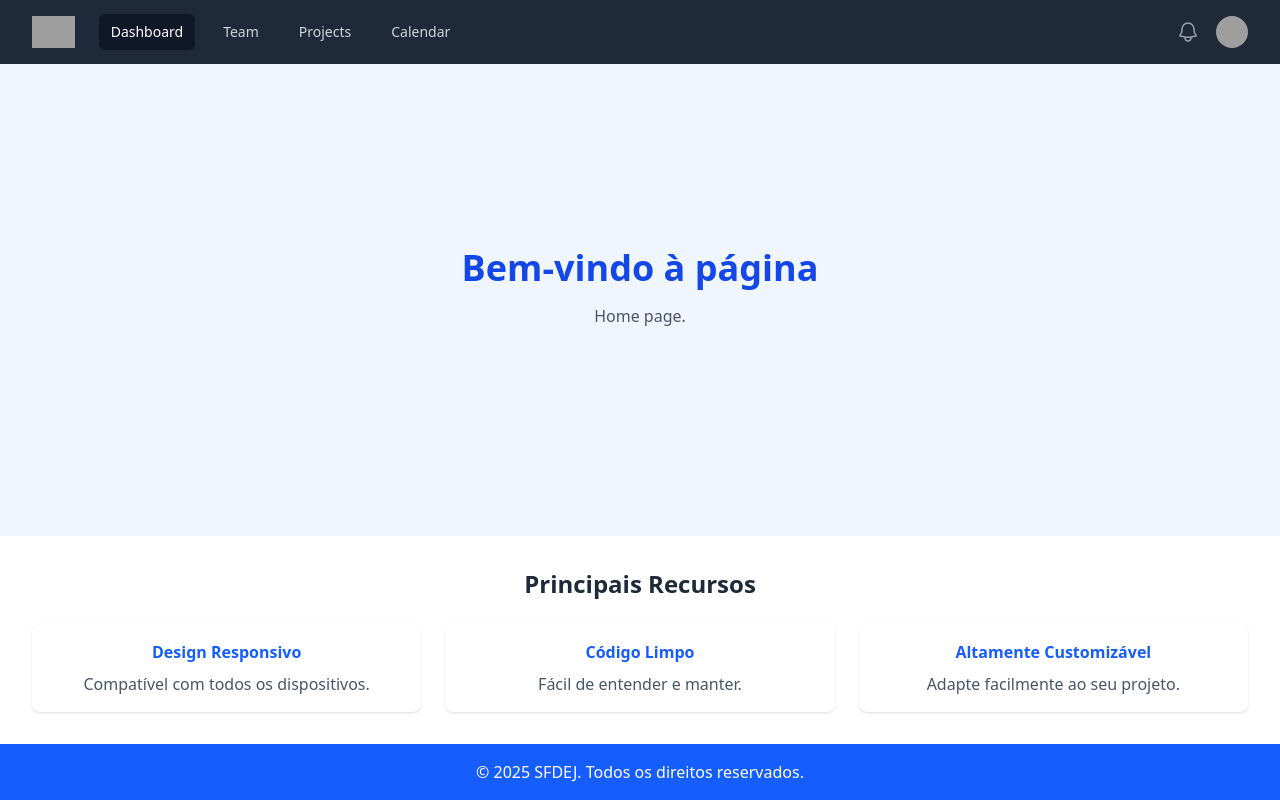
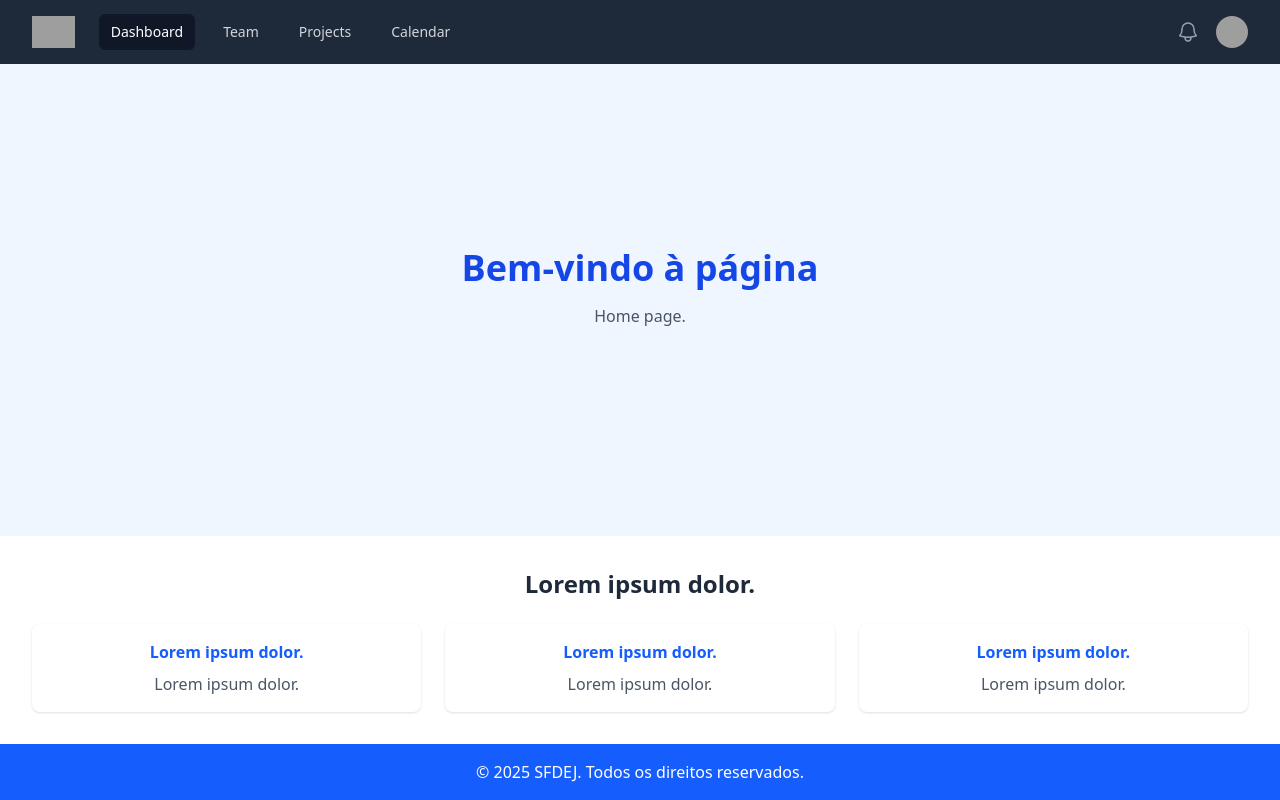
Before and after one commit to LeeEros/SFDEJ, a React (Vite) app in the folder frontend/: page /home in a window 1280 px wide. Built offline with nearby package versions, Linux system fonts and the light colour scheme; grey boxes are pictures that could not be loaded.

Commit message:
Update home.tsx

```diff
--- a/frontend/src/components/home.tsx
+++ b/frontend/src/components/home.tsx
@@ -19,19 +19,19 @@ function HomePage() {
 
 
       <section id="features" className="p-8 bg-white">
-        <h3 className="text-2xl font-semibold text-center text-gray-800 mb-6">Principais Recursos</h3>
+        <h3 className="text-2xl font-semibold text-center text-gray-800 mb-6">Lorem ipsum dolor.</h3>
         <div className="grid grid-cols-1 md:grid-cols-3 gap-6 text-center">
           <div className="p-4 shadow rounded-lg hover:shadow-lg transition">
-            <h4 className="font-bold text-blue-600">Design Responsivo</h4>
-            <p className="text-gray-600 mt-2">Compatível com todos os dispositivos.</p>
+            <h4 className="font-bold text-blue-600">Lorem ipsum dolor.</h4>
+            <p className="text-gray-600 mt-2">Lorem ipsum dolor.</p>
           </div>
           <div className="p-4 shadow rounded-lg hover:shadow-lg transition">
-            <h4 className="font-bold text-blue-600">Código Limpo</h4>
-            <p className="text-gray-600 mt-2">Fácil de entender e manter.</p>
+            <h4 className="font-bold text-blue-600">Lorem ipsum dolor.</h4>
+            <p className="text-gray-600 mt-2">Lorem ipsum dolor.</p>
           </div>
           <div className="p-4 shadow rounded-lg hover:shadow-lg transition">
-            <h4 className="font-bold text-blue-600">Altamente Customizável</h4>
-            <p className="text-gray-600 mt-2">Adapte facilmente ao seu projeto.</p>
+            <h4 className="font-bold text-blue-600">Lorem ipsum dolor.</h4>
+            <p className="text-gray-600 mt-2">Lorem ipsum dolor.</p>
           </div>
         </div>
       </section>
```
